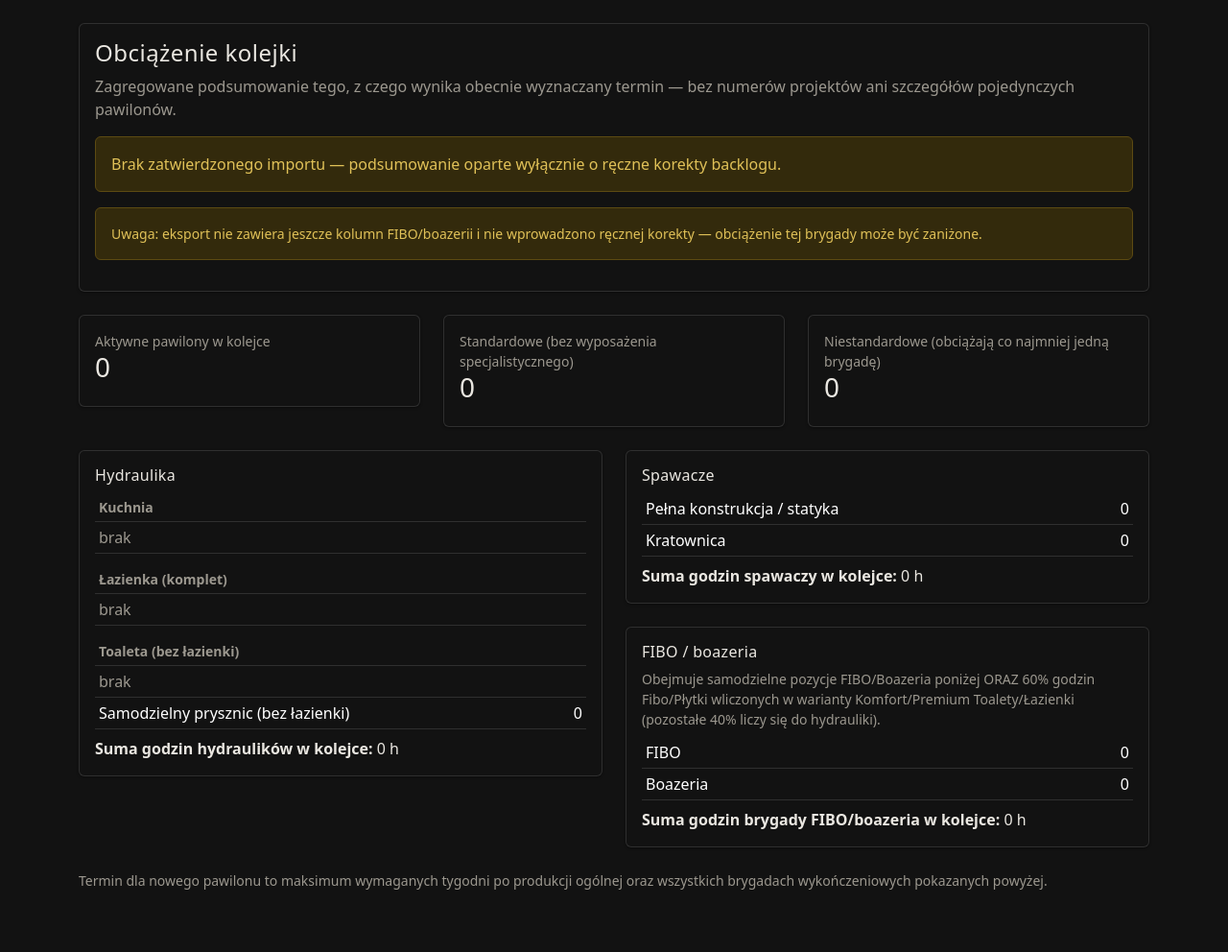
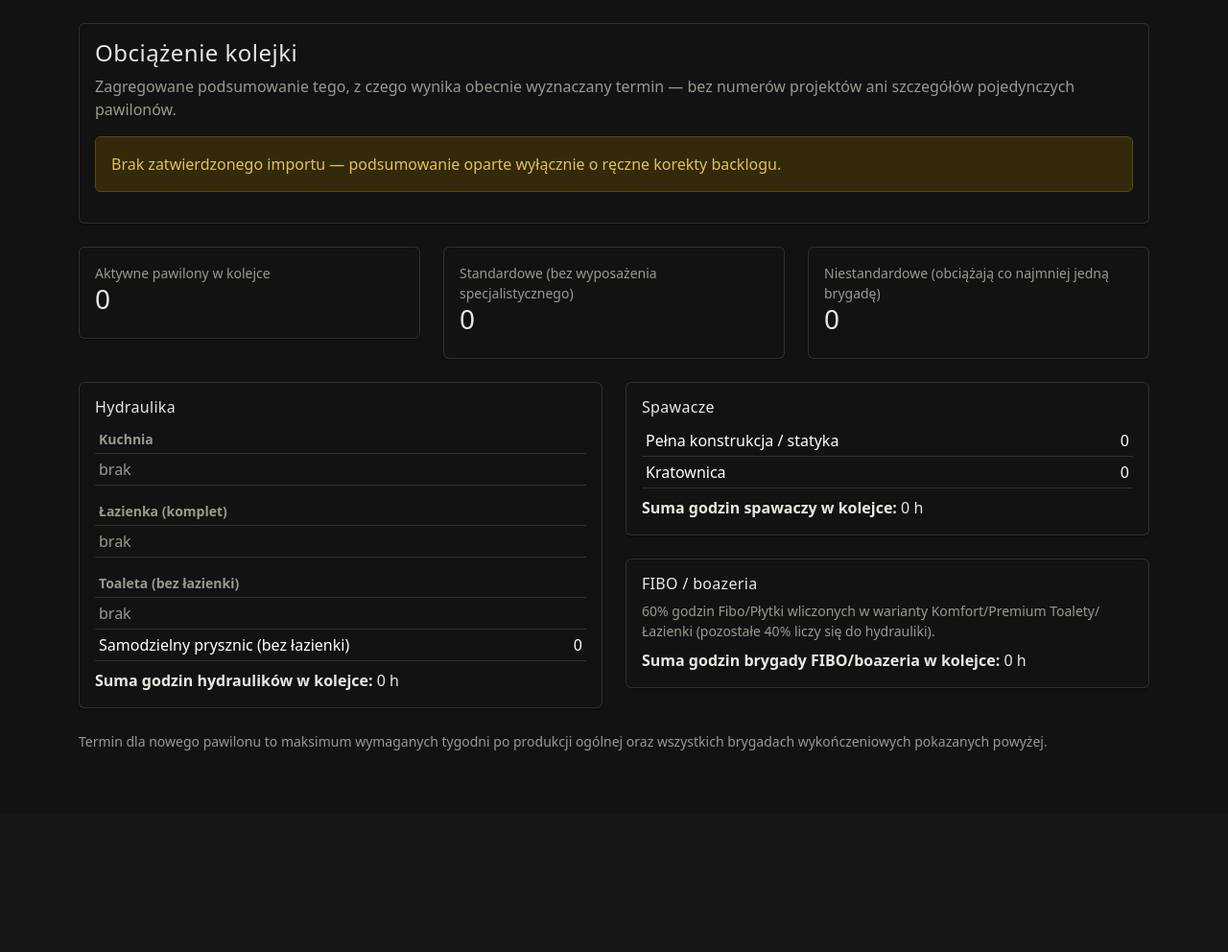
Before and after one commit to bdrezek91/Kalkulator-terminu, a Django app: page /obciazenie/ in a window 1280 px wide. Shown: the part 57-1049 px from the top of the page at 96% size. After the commit the page ends 839 px from the top, so only its background shows below. Run offline with Django 5.2, Linux system fonts and the light colour scheme; data that the repository does not hold is empty; some libraries are stand-ins or nearby versions.

Commit message:
Usuń samodzielne pozycje FIBO/Boazeria z sekcji Wykończenie
Checkboxy "FIBO" (50h) i "Boazeria" (70h) w sekcji Wykończenie znikają
z kalkulatora i z importu XLSX (kolumny FIBO/BOAZERIA w Optimie). Brygada
FIBO/boazeria jako taka ZOSTAJE — nadal liczy 60% godzin Fibo/Płytki
wliczonych w warianty Komfort/Premium Toalety/Łazienki (podział 40/60
wprowadzony wcześniej jest bez zmian).

W ślad za tym usunięty cały mechanizm ostrzegania "eksport nie zawiera
kolumn FIBO/BOAZERIA, obciążenie może być zaniżone" — był związany
wyłącznie z tymi samodzielnymi checkboxami; brygada FIBO/boazeria od
teraz zawsze dostaje godziny z podziału Toalety/Łazienki, niezależnie
od kolumn w eksporcie.

- hours.py: usunięte PavilionEquipment.fibo/.boazeria, FIBO_CODE/
  BOAZERIA_CODE i logika liczenia.
- header_mapping.py: usunięte mapowania kolumn "fibo"/"boazeria".
- import_service.py: usunięte fibo_column_present/boazeria_column_present,
  parsowanie fibo_bool/boazeria_bool i zapis do PavilionSnapshot.
- capacity.py: usunięta funkcja fibo_wood_columns_present oraz
  fibo_count/boazeria_count z podsumowania wyposażenia.
- views.py: usunięte fibo_wood_may_be_understated z obu widoków.
- forms.py/calculator.html: usunięta sekcja Wykończenie (checkboxy)
  i ostrzeżenie o zaniżonym obciążeniu.
- backlog_summary.html/import_preview.html: usunięte ostrzeżenia
  o brakujących kolumnach FIBO/BOAZERIA i tabela liczników.
- models.py: usunięte PavilionSnapshot.fibo i .boazeria.
- seed_defaults.py: usunięte OperationTime "fibo"/"boazeria".
- migracja 0011: usuwa te OperationTime (WorkCenter FIBO_WOOD zostaje —
  wciąż ma na sobie kody podziału Fibo/Płytki) + pola ze schematu.
  `makemigrations --check` potwierdza brak rozjazdu ze stanem modeli.

Zweryfikowano lokalnie: migracja aplikuje się czysto, kalkulator i strona
obciążenia kolejki renderują się bez błędów i bez śladu usuniętych pól.

Co-Authored-By: Claude Sonnet 5 <noreply@anthropic.com>
Claude-Session: https://claude.ai/code/session_01WaogSJf1XRv6zqKzbbySB1

```diff
--- a/pawilony/forms.py
+++ b/pawilony/forms.py
@@ -42,12 +42,6 @@ class CalculatorForm(forms.Form):
         required=False, min_value=1, initial=1, label="Liczba modułów",
         widget=forms.NumberInput(attrs={"class": "form-control", "style": "max-width: 6rem"}),
     )
-    fibo = forms.BooleanField(
-        required=False, label="FIBO", widget=forms.CheckboxInput(attrs={"class": "form-check-input"})
-    )
-    boazeria = forms.BooleanField(
-        required=False, label="Boazeria", widget=forms.CheckboxInput(attrs={"class": "form-check-input"})
-    )
     stolarka_nst = forms.BooleanField(
         required=False, label="Stolarka niestandardowa", widget=forms.CheckboxInput(attrs={"class": "form-check-input"})
     )
--- a/pawilony/management/commands/seed_defaults.py
+++ b/pawilony/management/commands/seed_defaults.py
@@ -41,8 +41,6 @@ OPERATION_TIMES = [
     ("prysznic_samodzielny", "Samodzielny prysznic", WorkCenter.Code.HYDRAULIC, "8", True),
     ("statyka_pelna", "Pełna konstrukcja / statyka", WorkCenter.Code.WELDING, "12", True),
     ("kratownica", "Kratownica", WorkCenter.Code.WELDING, "4", True),
-    ("fibo", "FIBO", WorkCenter.Code.FIBO_WOOD, "50", True),
-    ("boazeria", "Boazeria", WorkCenter.Code.FIBO_WOOD, "70", True),
     ("stolarka_nst", "Stolarka niestandardowa", WorkCenter.Code.HYDRAULIC, "5", False),
     ("zaluzje_fasadowe", "Żaluzje fasadowe", WorkCenter.Code.HYDRAULIC, "5", False),
     ("rolety", "Rolety", WorkCenter.Code.HYDRAULIC, "5", False),
--- a/pawilony/models.py
+++ b/pawilony/models.py
@@ -231,8 +231,6 @@ class PavilionSnapshot(models.Model):
     prysznic = models.BooleanField(default=False)
     pelna_statyka = models.BooleanField(default=False)
     kratownica = models.BooleanField(default=False)
-    fibo = models.BooleanField(default=False)
-    boazeria = models.BooleanField(default=False)
 
     stolarka_nst_raw = models.CharField(max_length=50, blank=True)
     zaluzje_fasadowe_raw = models.CharField(max_length=50, blank=True)
--- a/pawilony/services/capacity.py
+++ b/pawilony/services/capacity.py
@@ -67,14 +67,6 @@ def compute_backlog_totals(batch: ImportBatch | None) -> BacklogTotals:
     )
 
 
-def fibo_wood_columns_present(batch: ImportBatch | None) -> tuple[bool, bool]:
-    """Zwraca (czy_kolumna_FIBO_była_w_pliku, czy_kolumna_BOAZERIA_była_w_pliku)."""
-    if batch is None:
-        return False, False
-    report = batch.report or {}
-    return bool(report.get("fibo_column_present")), bool(report.get("boazeria_column_present"))
-
-
 @dataclass
 class EquipmentBreakdown:
     """
@@ -92,8 +84,6 @@ class EquipmentBreakdown:
     prysznic_count: int = 0
     statyka_count: int = 0
     kratownica_count: int = 0
-    fibo_count: int = 0
-    boazeria_count: int = 0
 
 
 def _value_counts(queryset, field_name: str) -> dict[str, int]:
@@ -126,6 +116,4 @@ def compute_equipment_breakdown(batch: ImportBatch | None) -> EquipmentBreakdown
         prysznic_count=no_lazienka.filter(prysznic=True).count(),
         statyka_count=counted.filter(pelna_statyka=True).count(),
         kratownica_count=counted.filter(kratownica=True).count(),
-        fibo_count=counted.filter(fibo=True).count(),
-        boazeria_count=counted.filter(boazeria=True).count(),
     )
--- a/pawilony/services/header_mapping.py
+++ b/pawilony/services/header_mapping.py
@@ -33,8 +33,6 @@ HEADER_ALIASES: dict[str, list[str]] = {
     "rolety": ["ROLETY"],
     "lazienka": ["LAZIENKA", "ŁAZIENKA"],
     "inne_niestandard": ["INNE NIESTANDARD"],
-    "fibo": ["FIBO"],
-    "boazeria": ["BOAZERIA"],
 }
 
 REQUIRED_FIELDS = ["kod", "nazwa", "typ", "stan_zasobow", "status_proces"]
--- a/pawilony/services/hours.py
+++ b/pawilony/services/hours.py
@@ -36,8 +36,6 @@ FIBO_SPLIT_CODES = {
 PRYSZNIC_CODE = "prysznic_samodzielny"
 STATYKA_CODE = "statyka_pelna"
 KRATOWNICA_CODE = "kratownica"
-FIBO_CODE = "fibo"
-BOAZERIA_CODE = "boazeria"
 INFO_CODES = {
     "stolarka_nst": "stolarka_nst",
     "zaluzje_fasadowe": "zaluzje_fasadowe",
@@ -73,8 +71,6 @@ class PavilionEquipment:
     # własnej konstrukcji spawanej. Pozostałe brygady (hydraulika, FIBO/boazeria)
     # są liczone per pawilon/wariant, niezależnie od liczby modułów.
     module_count: int = 1
-    fibo: bool = False
-    boazeria: bool = False
     stolarka_nst: bool = False
     zaluzje_fasadowe: bool = False
     rolety: bool = False
@@ -155,11 +151,6 @@ def calculate_hours(equipment: PavilionEquipment, op_hours: dict[str, Decimal] |
     if equipment.kratownica:
         welding += _op_hours(op_hours, KRATOWNICA_CODE, warnings) * module_count
 
-    if equipment.fibo:
-        fibo_wood += _op_hours(op_hours, FIBO_CODE, warnings)
-    if equipment.boazeria:
-        fibo_wood += _op_hours(op_hours, BOAZERIA_CODE, warnings)
-
     if equipment.stolarka_nst:
         informational += _op_hours(op_hours, INFO_CODES["stolarka_nst"], warnings)
     if equipment.zaluzje_fasadowe:
--- a/pawilony/services/import_service.py
+++ b/pawilony/services/import_service.py
@@ -62,8 +62,6 @@ class ImportReport:
     warnings: list[dict] = field(default_factory=list)
     missing_columns: list[str] = field(default_factory=list)
     unrecognized_headers: list[str] = field(default_factory=list)
-    fibo_column_present: bool = False
-    boazeria_column_present: bool = False
     sheet_name: str = SHEET_NAME
     counted_hydraulic_hours: str = "0"
     counted_welding_hours: str = "0"
@@ -111,8 +109,6 @@ def analyze_workbook(
     report = ImportReport(
         missing_columns=missing_required,
         unrecognized_headers=unrecognized_headers,
-        fibo_column_present="fibo" in field_map,
-        boazeria_column_present="boazeria" in field_map,
     )
 
     if missing_required:
@@ -206,12 +202,8 @@ def analyze_workbook(
         pelna_statyka_bool, statyka_warn = normalize_bool(raw_values.get("pelna_statyka"))
         kratownica_bool, kratownica_warn = normalize_bool(raw_values.get("kratownica"))
         prysznic_bool, prysznic_warn = normalize_bool(raw_values.get("prysznic"))
-        fibo_bool, fibo_warn = normalize_bool(raw_values.get("fibo")) if "fibo" in field_map else (False, None)
-        boazeria_bool, boazeria_warn = (
-            normalize_bool(raw_values.get("boazeria")) if "boazeria" in field_map else (False, None)
-        )
 
-        for warn in (statyka_warn, kratownica_warn, prysznic_warn, fibo_warn, boazeria_warn):
+        for warn in (statyka_warn, kratownica_warn, prysznic_warn):
             if warn:
                 warnings.append(warn)
                 report.unrecognized_values.append({"row": row_number, "kod": kod, "pole": "logiczne", "wartosc": warn})
@@ -296,8 +288,6 @@ def analyze_workbook(
             prysznic=prysznic_bool,
             pelna_statyka=pelna_statyka_bool,
             kratownica=kratownica_bool,
-            fibo=fibo_bool,
-            boazeria=boazeria_bool,
             module_count=row_module_count,
             stolarka_nst=bool(read_attr("stolarka_nst").value),
             zaluzje_fasadowe=bool(read_attr("zaluzje_fasadowe").value),
@@ -365,8 +355,6 @@ def analyze_workbook(
                 "prysznic": prysznic_bool,
                 "pelna_statyka": pelna_statyka_bool,
                 "kratownica": kratownica_bool,
-                "fibo": fibo_bool,
-                "boazeria": boazeria_bool,
                 "stolarka_nst_raw": str(raw_values.get("stolarka_nst") or ""),
                 "zaluzje_fasadowe_raw": str(raw_values.get("zaluzje_fasadowe") or ""),
                 "rolety_raw": str(raw_values.get("rolety") or ""),
@@ -422,8 +410,6 @@ def commit_batch(batch: ImportBatch, records: list[dict], user) -> ImportBatch:
             prysznic=r["prysznic"],
             pelna_statyka=r["pelna_statyka"],
             kratownica=r["kratownica"],
-            fibo=r["fibo"],
-            boazeria=r["boazeria"],
             stolarka_nst_raw=r["stolarka_nst_raw"][:50],
             zaluzje_fasadowe_raw=r["zaluzje_fasadowe_raw"][:50],
             rolety_raw=r["rolety_raw"][:50],
--- a/pawilony/templates/pawilony/backlog_summary.html
+++ b/pawilony/templates/pawilony/backlog_summary.html
@@ -19,12 +19,6 @@
         {% if data_is_stale and not no_active_import %}
         <div class="alert alert-warning small">
             Uwaga: dane mogą być nieaktualne{% if stale_threshold_hours %} (starsze niż {{ stale_threshold_hours }} godz.){% endif %}.
-        </div>
-        {% endif %}
-        {% if fibo_wood_may_be_understated %}
-        <div class="alert alert-warning small">
-            Uwaga: eksport nie zawiera jeszcze kolumn FIBO/boazerii i nie wprowadzono ręcznej korekty —
-            obciążenie tej brygady może być zaniżone.
         </div>
         {% endif %}
     </div>
@@ -119,16 +113,9 @@
             <div class="card-body">
                 <h2 class="h6">FIBO / boazeria</h2>
                 <p class="small text-muted mb-2">
-                    Obejmuje samodzielne pozycje FIBO/Boazeria poniżej ORAZ 60% godzin
-                    Fibo/Płytki wliczonych w warianty Komfort/Premium Toalety/Łazienki
-                    (pozostałe 40% liczy się do hydrauliki).
+                    60% godzin Fibo/Płytki wliczonych w warianty Komfort/Premium
+                    Toalety/Łazienki (pozostałe 40% liczy się do hydrauliki).
                 </p>
-                <table class="table table-sm mb-2">
-                    <tbody>
-                        <tr><td>FIBO</td><td class="text-end">{{ breakdown.fibo_count }}</td></tr>
-                        <tr><td>Boazeria</td><td class="text-end">{{ breakdown.boazeria_count }}</td></tr>
-                    </tbody>
-                </table>
                 <p class="mb-0"><strong>Suma godzin brygady FIBO/boazeria w kolejce:</strong> {{ backlog.fibo_wood_hours }} h</p>
                 {% if manual_totals.FIBO_WOOD %}
                 <p class="small text-muted mb-0">w tym {{ manual_totals.FIBO_WOOD }} h z ręcznej korekty administratora</p>
--- a/pawilony/views.py
+++ b/pawilony/views.py
@@ -14,7 +14,6 @@ from pawilony.models import CapacityConfiguration, ImportBatch, ManualBacklogAdj
 from pawilony.services.capacity import (
     compute_backlog_totals,
     compute_equipment_breakdown,
-    fibo_wood_columns_present,
     get_active_configuration,
     get_active_import_batch,
     manual_adjustment_totals,
@@ -81,8 +80,6 @@ class CalculatorView(View):
             pelna_statyka=cleaned.get("pelna_statyka", False),
             kratownica=cleaned.get("kratownica", False),
             module_count=cleaned.get("module_count") or 1,
-            fibo=cleaned.get("fibo", False),
-            boazeria=cleaned.get("boazeria", False),
             stolarka_nst=cleaned.get("stolarka_nst", False),
             zaluzje_fasadowe=cleaned.get("zaluzje_fasadowe", False),
             rolety=cleaned.get("rolety", False),
@@ -92,12 +89,6 @@ class CalculatorView(View):
         active_batch = get_active_import_batch()
         backlog = compute_backlog_totals(active_batch)
         week_result = calculate_earliest_week(backlog, hours_result, config)
-
-        fibo_present, boazeria_present = fibo_wood_columns_present(active_batch)
-        manual_totals = manual_adjustment_totals()
-        fibo_wood_may_be_understated = (
-            not (fibo_present and boazeria_present) and manual_totals["FIBO_WOOD"] == 0
-        )
 
         stale_threshold_hours = config.stale_data_warning_hours
         data_is_stale = True
@@ -133,7 +124,6 @@ class CalculatorView(View):
                 "last_import_at": last_import_at,
                 "data_is_stale": data_is_stale,
                 "stale_threshold_hours": stale_threshold_hours,
-                "fibo_wood_may_be_understated": fibo_wood_may_be_understated,
             }
         )
         return render(request, self.template_name, context)
@@ -153,7 +143,6 @@ class BacklogSummaryView(View):
         backlog = compute_backlog_totals(active_batch)
         breakdown = compute_equipment_breakdown(active_batch)
         manual_totals = manual_adjustment_totals()
-        fibo_present, boazeria_present = fibo_wood_columns_present(active_batch)
 
         try:
             config = get_active_configuration()
@@ -179,8 +168,6 @@ class BacklogSummaryView(View):
             "last_import_at": last_import_at,
             "data_is_stale": data_is_stale,
             "stale_threshold_hours": stale_threshold_hours,
-            "fibo_wood_may_be_understated": not (fibo_present and boazeria_present)
-            and manual_totals["FIBO_WOOD"] == 0,
         }
         return render(request, self.template_name, context)
 
```
Also changed, not shown: pawilony/templates/pawilony/admin/import_preview.html (+0 -9 lines), pawilony/templates/pawilony/calculator.html (+0 -16 lines), pawilony/tests/conftest.py (+0 -2 lines), pawilony/tests/test_acceptance_real_file.py (+0 -4 lines), pawilony/tests/test_hours.py (+7 -12 lines), pawilony/tests/test_import_service.py (+0 -22 lines), pawilony/migrations/0011_remove_standalone_fibo_boazeria.py (added).
